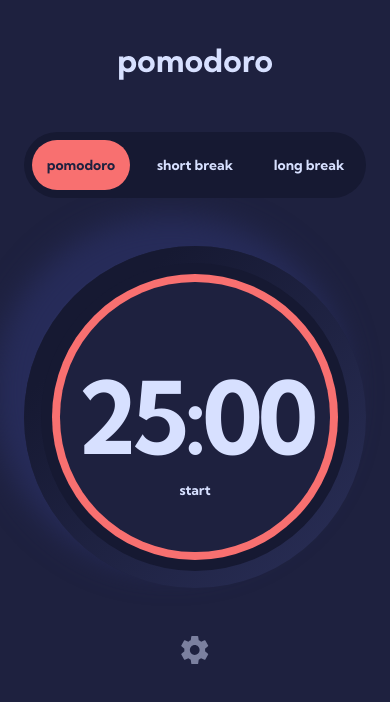
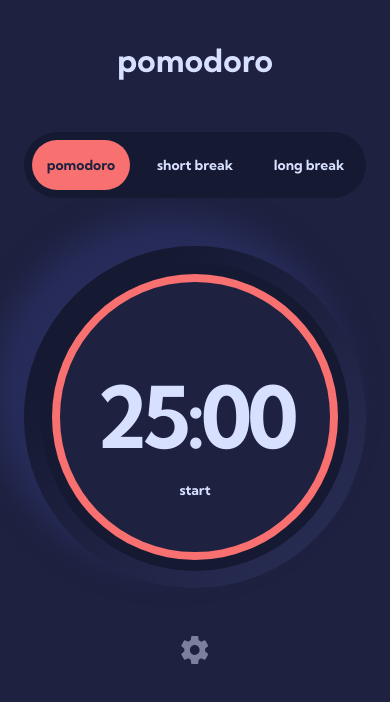
Before and after one commit to nathanielfischer/Pomodoro-App_Frontend-Mentor, a plain HTML site: page index.html in a window 390 px wide. Drawn offline with Linux system fonts and the light colour scheme.

Commit message:
minor responsiveness fix

```diff
--- a/styles.css
+++ b/styles.css
@@ -221,6 +221,10 @@ h4 {
     #modal {
         transform: translate(0, -107%);
     }
+
+    .inner-circle h1 {
+        font-size: 85px;
+    }
 }
 
 .break-full-width {
```
